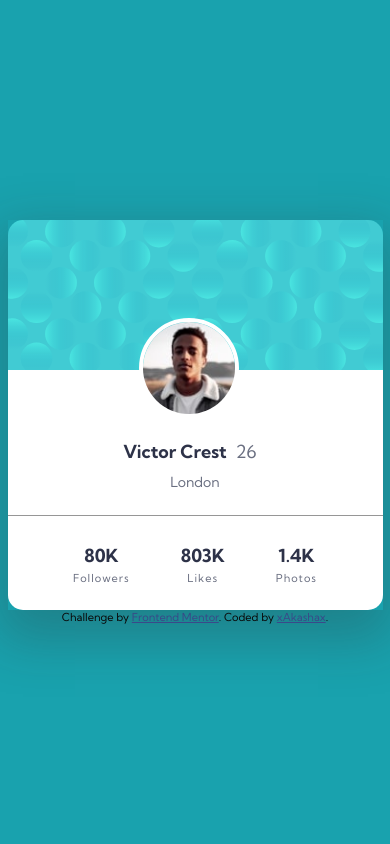
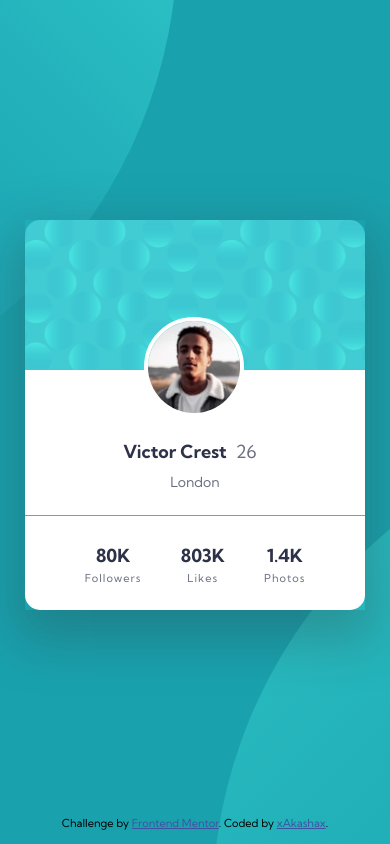
Before and after one commit to xAkashax/profile-card-component-main, a plain HTML site: page index.html in a window 390 px wide. Drawn offline with Linux system fonts and the light colour scheme.

Commit message:
mobile version

```diff
--- a/style.css
+++ b/style.css
@@ -25,23 +25,28 @@ body {
     display: flex;
     flex-direction: column;
     min-height: 100vh;
+    min-width: 375px;
     align-items: center;
     justify-content: center;
     background-color: var(--darkCyan);
-    /* background-image: url("images/bg-pattern-top.svg"); */
+    background-image: url("images/bg-pattern-top.svg"), url("images/bg-pattern-bottom.svg");
+    background-position: left -800px top -550px, right -800px bottom -550px;
+    background-attachment: fixed;
+    background-repeat: no-repeat, no-repeat;
 }
 
 main {
     display: flex;
     justify-content: center;
     align-items: center;
+    min-height: 95vh;
 }
 
 section.container {
     display: flex;
     flex-direction: column;
     position: relative;
-    min-width: 375px;
+    min-width: 340px;
     box-shadow: 0px 20px 50px 10px rgba(46, 37, 37, 0.26);
 }
 
@@ -120,6 +125,7 @@ div.numbers ul li:nth-child(even) {
     color: var(--darkGrayishBlue);
 }
 
+
 .attribution {
     font-size: 11px;
     text-align: center;
```
Also changed, not shown: mobile.png (added).
